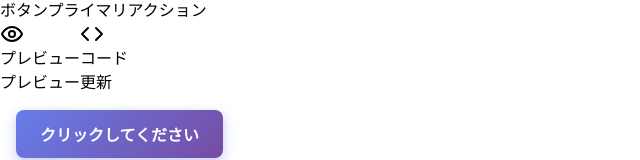
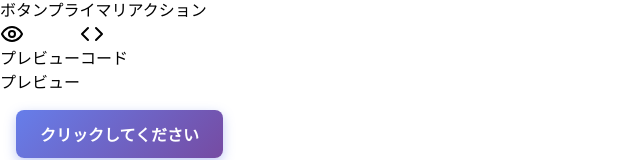
Before and after one commit to tom-wat/component-management, a React (Vite) app: page / in a window 1280 px wide. Shown: the part 420-580 px from the top of the page, without its empty margins (0-640 px from the left). Built offline with nearby package versions, Linux system fonts and the light colour scheme.

Commit message:
モーダルui変更

```diff
--- a/src/components/ComponentForm.tsx
+++ b/src/components/ComponentForm.tsx
@@ -1,4 +1,4 @@
-import React, { useState } from 'react';
+import React, { useState, useEffect } from 'react';
 import { X, Save } from 'lucide-react';
 import { ComponentFormData } from '../types';
 import { CodeEditor } from './CodeEditor';
@@ -33,6 +33,18 @@ export const ComponentForm: React.FC<ComponentFormProps> = ({
   type TabType = 'html' | 'css' | 'js' | 'preview';
   const [activeTab, setActiveTab] = useState<TabType>('html');
 
+  // モーダル表示時に背景のスクロールをロック
+  useEffect(() => {
+    // モーダルが開かれた時にbodyのスクロールを無効化
+    const originalStyle = window.getComputedStyle(document.body).overflow;
+    document.body.style.overflow = 'hidden';
+
+    // コンポーネントがアンマウントされた時にスクロールを復元
+    return () => {
+      document.body.style.overflow = originalStyle;
+    };
+  }, []);
+
   const handleSubmit = (e: React.FormEvent) => {
     e.preventDefault();
     if (!formData.name.trim()) {
@@ -46,8 +58,18 @@ export const ComponentForm: React.FC<ComponentFormProps> = ({
     setFormData(prev => ({ ...prev, [field]: value }));
   };
 
+  const handleBackdropClick = (e: React.MouseEvent<HTMLDivElement>) => {
+    // 背景幕をクリックした場合のみモーダルを閉じる
+    if (e.target === e.currentTarget) {
+      onCancel();
+    }
+  };
+
   return (
-    <div className="fixed inset-0 bg-black bg-opacity-50 flex items-center justify-center p-4 z-50">
+    <div
+      className="fixed inset-0 bg-black bg-opacity-50 flex items-center justify-center p-4 z-50"
+      onClick={handleBackdropClick}
+    >
       <div className="bg-white rounded-lg shadow-xl w-full max-w-6xl h-full max-h-[90vh] flex flex-col">
         {/* ヘッダー */}
         <div className="flex items-center justify-between p-6 border-b border-gray-200">
@@ -172,6 +194,7 @@ export const ComponentForm: React.FC<ComponentFormProps> = ({
                   html={formData.html}
                   css={formData.css}
                   js={formData.js}
+                  isModal={true}
                 />
               </div>
             )}
--- a/src/components/ComponentPreview.tsx
+++ b/src/components/ComponentPreview.tsx
@@ -5,12 +5,14 @@ interface ComponentPreviewProps {
   html: string;
   css: string;
   js: string;
+  isModal?: boolean; // モーダル内での表示かどうか
 }
 
 export const ComponentPreview: React.FC<ComponentPreviewProps> = ({
   html,
   css,
-  js
+  js,
+  isModal = false
 }) => {
   const iframeRef = useRef<HTMLIFrameElement>(null);
 
@@ -96,25 +98,15 @@ export const ComponentPreview: React.FC<ComponentPreviewProps> = ({
 
   return (
     <div className="w-full h-full border border-gray-300 rounded-lg overflow-hidden bg-white">
-      <div className="bg-gray-100 px-4 py-2 border-b border-gray-300 flex items-center justify-between">
+      <div className="bg-gray-100 px-4 py-2 border-b border-gray-300">
         <span className="text-sm font-medium text-gray-700">プレビュー</span>
-        <button
-          onClick={() => {
-            if (iframeRef.current?.contentWindow) {
-              iframeRef.current.contentWindow.location.reload();
-            }
-          }}
-          className="text-xs text-gray-500 hover:text-gray-700 px-2 py-1 rounded"
-        >
-          更新
-        </button>
       </div>
       <iframe
         ref={iframeRef}
         className="w-full h-full border-0"
         sandbox="allow-scripts allow-same-origin"
         style={{
-          minHeight: '300px',
+          minHeight: isModal ? '0' : '300px',
           backgroundColor: '#fff'
         }}
         title="Component Preview"
```
